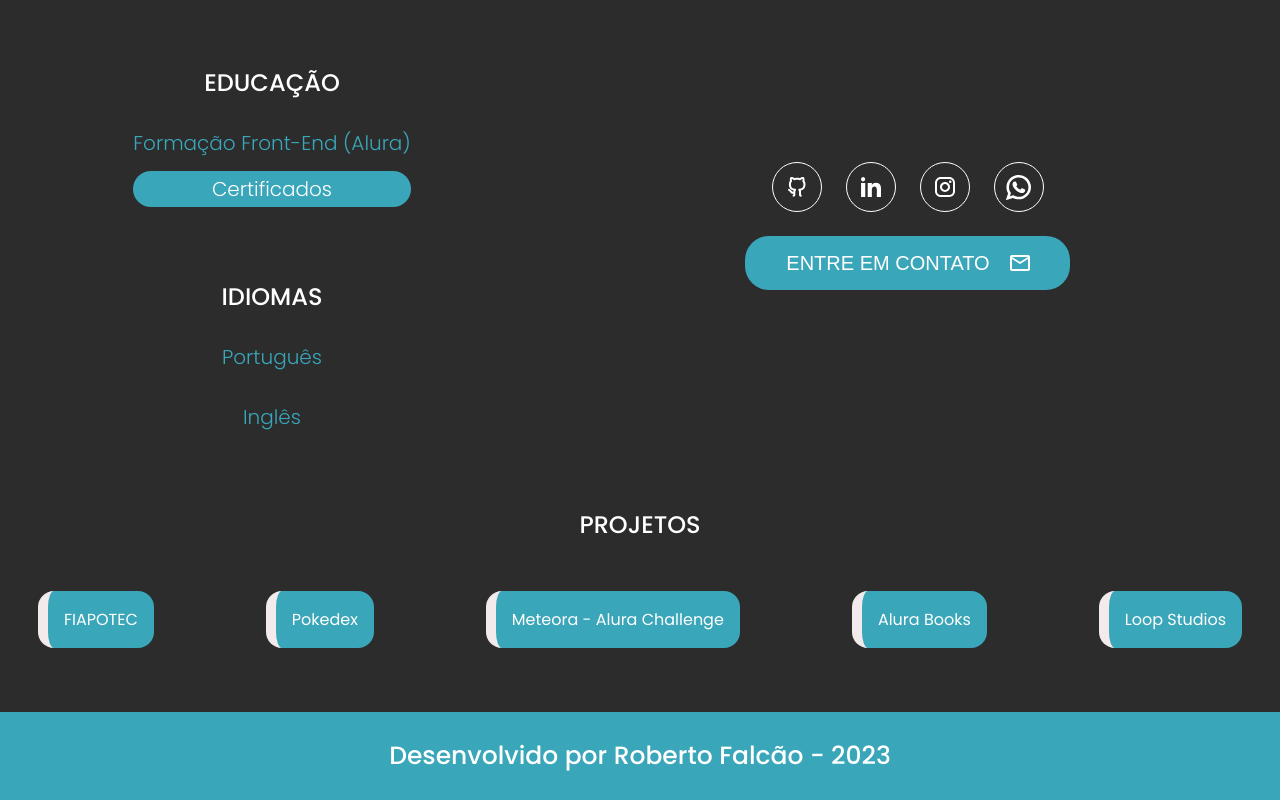
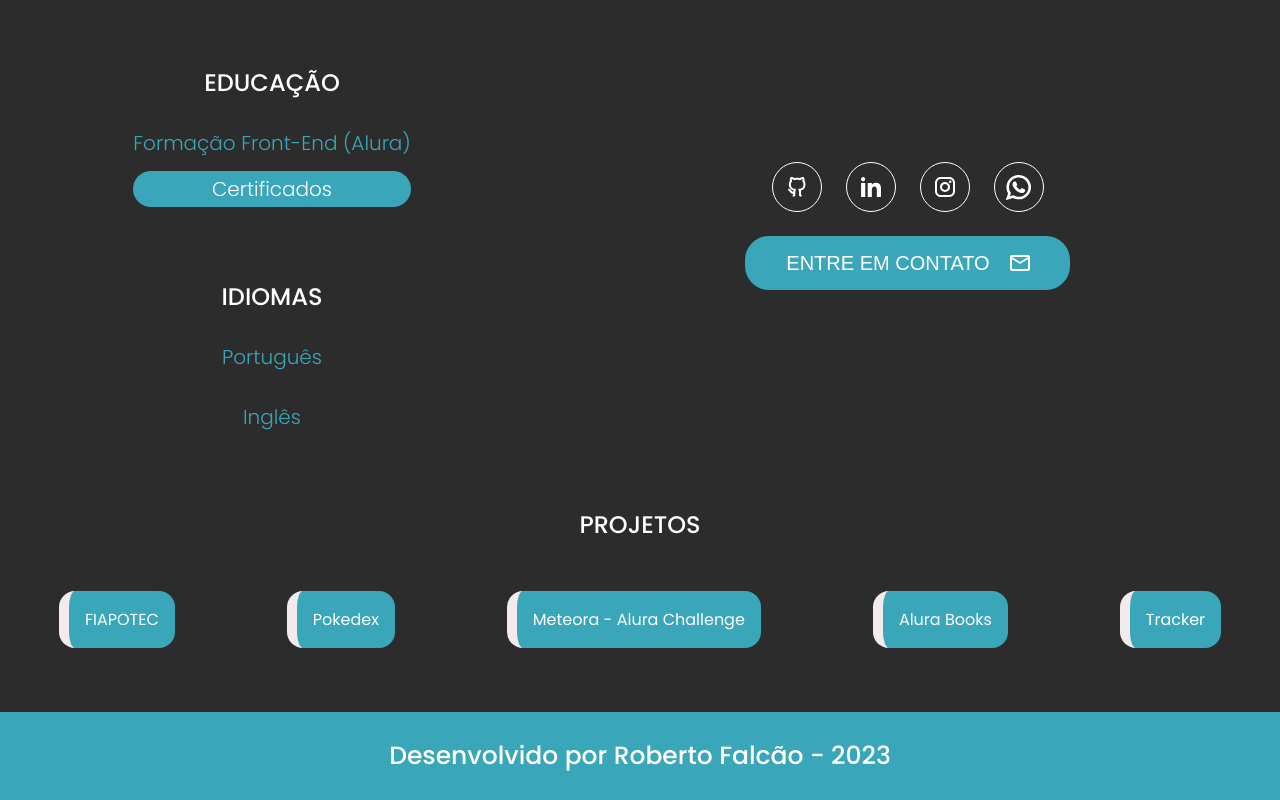
Before and after one commit to robertovalk/meu-portfolio, a Next.js app: page / in a window 1280 px wide. Shown: the part 579-1379 px from the top of the page. Built offline with nearby package versions, Linux system fonts and the light colour scheme.

Commit message:
Update projetos.tsx

```diff
--- a/src/app/componentes/projetos/projetos.tsx
+++ b/src/app/componentes/projetos/projetos.tsx
@@ -36,7 +36,7 @@
                 <li className="lista-links">
 
                     <Link href="https://robertovalk.github.io/LoopStududios/">
-                        Loop Studios
+                        Tracker
                     </Link>
                 </li>
             </ul>
```
